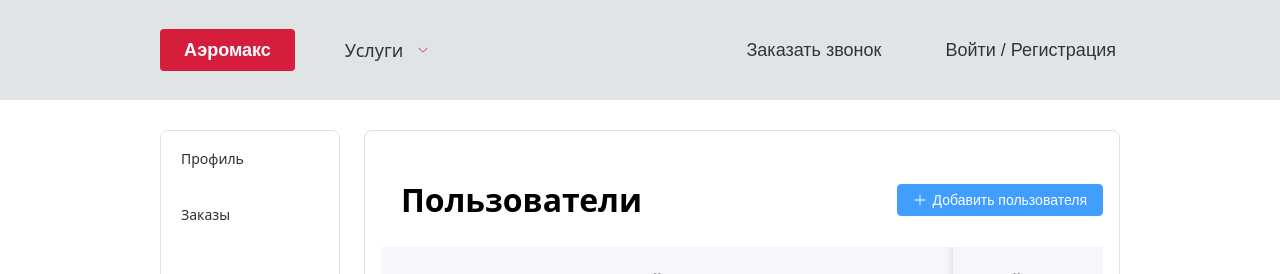
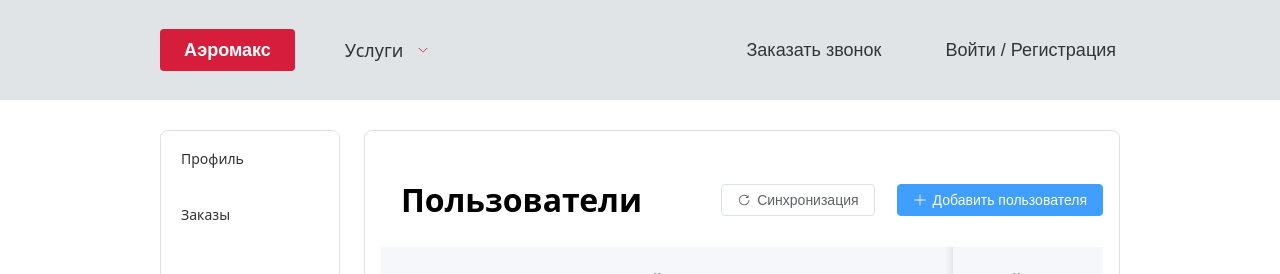
Before and after one commit to js-owl/maas-front, a Vue app: page /personal/users in a window 1280 px wide. Shown: the top 274 px of the page. Built offline with nearby package versions, Linux system fonts and the light colour scheme; no server answers.

Commit message:
Implement sync functionality in PersonalUsers component. Added a new button for synchronizing user data, integrated loading state management, and provided user feedback through success and error messages. Enhanced UI with a refresh icon for better user interaction.

```diff
--- a/src/components/PersonalUsers.vue
+++ b/src/components/PersonalUsers.vue
@@ -2,7 +2,7 @@
 import { onMounted, ref, watch } from 'vue'
 import { req_json_auth } from '../api'
 import { ElMessage, ElMessageBox } from 'element-plus'
-import { Delete, Edit, Plus } from '@element-plus/icons-vue'
+import { Delete, Edit, Plus, RefreshRight } from '@element-plus/icons-vue'
 import DialogRegistration from './dialog/DialogRegistration.vue'
 import DialogEditUser from './dialog/DialogEditUser.vue'
 
@@ -24,6 +24,9 @@ const users = ref<IUser[]>([])
 
 // Loading state to track when data is being fetched
 const loading = ref(false)
+
+// Loading state for sync operation
+const syncLoading = ref(false)
 
 // State to control registration dialog visibility
 const isRegistrationVisible = ref(false)
@@ -81,6 +84,27 @@ const handleEdit = (user: IUser) => {
 // Handler for when user is updated - refresh the list
 const handleUserUpdated = async () => {
   await fetchUsers()
+}
+
+// Handler to process sync - calls POST /sync/process endpoint
+const handleSyncProcess = async () => {
+  syncLoading.value = true
+  try {
+    // Make authenticated POST request to /sync/process endpoint
+    const response = await req_json_auth('/sync/process', 'POST')
+    if (response && response.ok) {
+      ElMessage.success('Синхронизация успешно запущена')
+      // Optionally refresh users list after sync
+      await fetchUsers()
+    } else {
+      ElMessage.error('Ошибка при запуске синхронизации')
+    }
+  } catch (error) {
+    console.error('Error processing sync:', error)
+    ElMessage.error('Ошибка при запуске синхронизации')
+  } finally {
+    syncLoading.value = false
+  }
 }
 
 // Format date string to readable format (DD-MM-YYYY)
@@ -157,9 +181,20 @@ const handleDelete = async (user: IUser) => {
     <el-col :offset="0" :span="24">
       <div style="display: flex; justify-content: space-between; align-items: center">
         <h1>Пользователи</h1>
-        <el-button type="primary" :icon="Plus" @click="handleAddUser" :disabled="loading">
-          Добавить пользователя
-        </el-button>
+        <div style="display: flex; gap: 10px">
+          <el-button
+            type="default"
+            :icon="RefreshRight"
+            @click="handleSyncProcess"
+            :disabled="loading || syncLoading"
+            :loading="syncLoading"
+          >
+            Синхронизация
+          </el-button>
+          <el-button type="primary" :icon="Plus" @click="handleAddUser" :disabled="loading">
+            Добавить пользователя
+          </el-button>
+        </div>
       </div>
     </el-col>
   </el-row>
```
